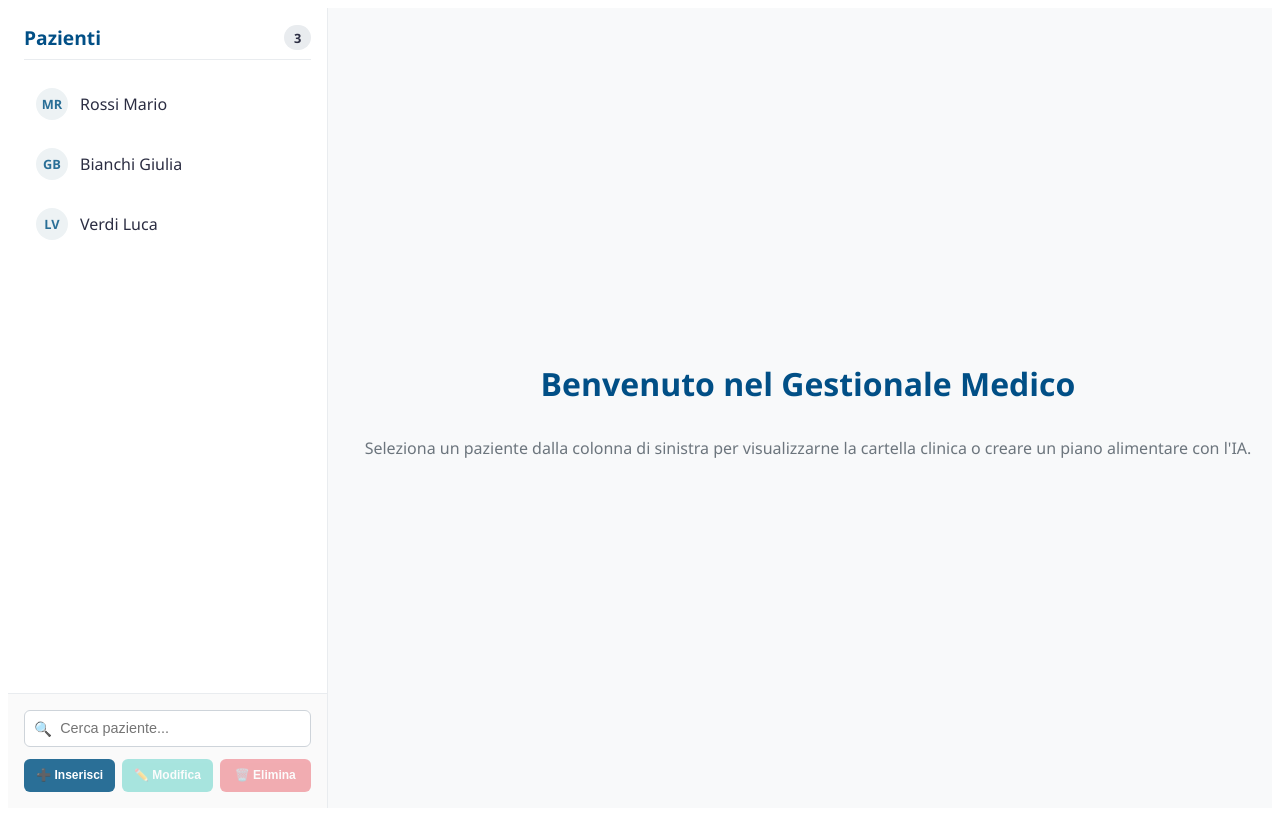
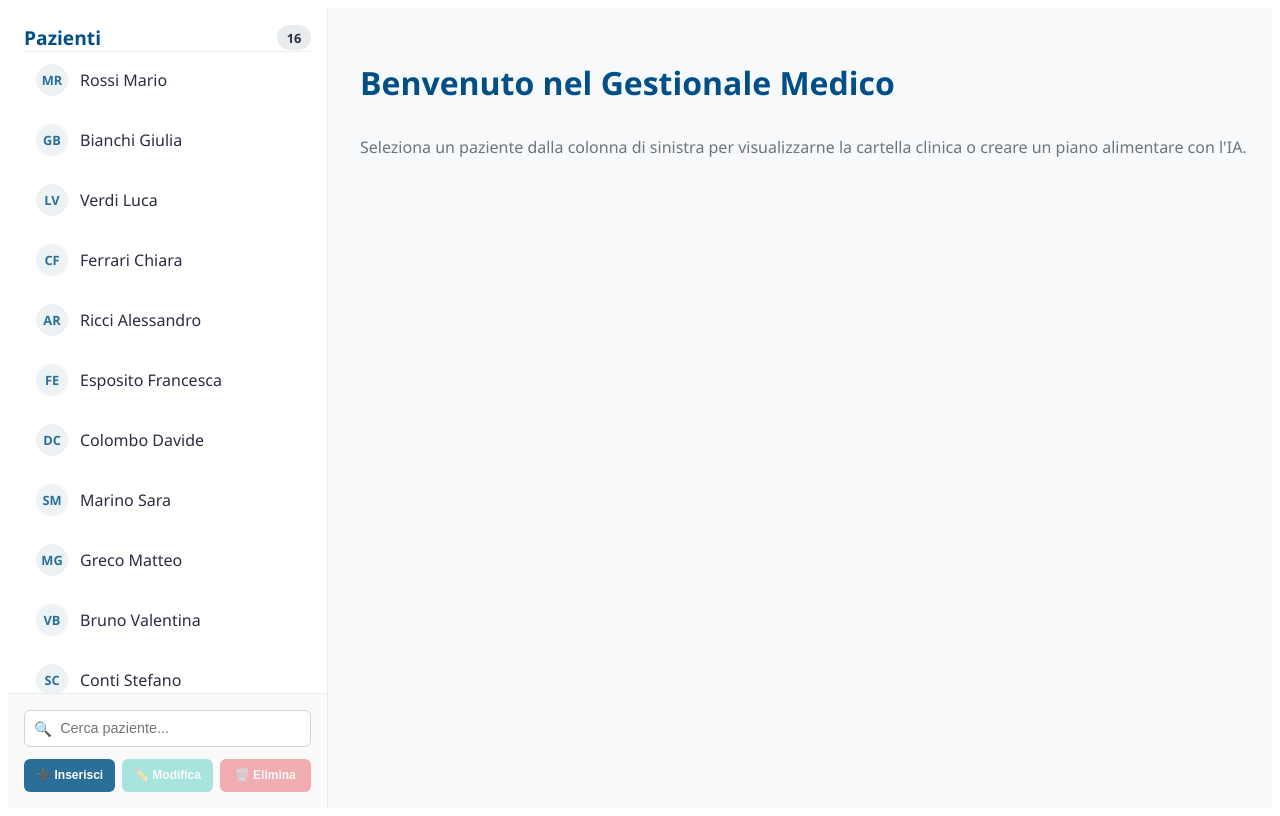
Before and after one commit to cri-carta/studio_medico, an Angular app in the folder frontend/: page /medico in a window 1280 px wide. Built offline with nearby package versions, Linux system fonts and the light colour scheme.

Commit message:
fix lista pazienti dashboard-medico

```diff
--- a/frontend/src/app/features/medico/dashboard-medico/dashboard-medico.css
+++ b/frontend/src/app/features/medico/dashboard-medico/dashboard-medico.css
@@ -28,7 +28,8 @@
   display: flex;
   flex-direction: column;
   justify-content: space-between; /* Spinge la lista in alto e i controlli in basso */
-  height: 100%;
+  height: 100vh;
+  max-height: 100vh;
   box-sizing: border-box;
 }
 
@@ -37,14 +38,26 @@
   flex-grow: 1;
   overflow-y: auto;
   padding: 1rem;
+  /* Opzionale: Rende la barra di scorrimento più sottile e moderna (funziona su Chrome/Safari/Edge) */
+  scrollbar-width: thin;
+}
+/* 3. Opzionale: Rendi la scrollbar visivamente coordinata con il tuo stile */
+.lista-pazienti-scroll::-webkit-scrollbar {
+  width: 6px; /* Larghezza della barra */
+}
+.lista-pazienti-scroll::-webkit-scrollbar-track {
+  background: transparent; /* Sfondo del binario */
+}
+.lista-pazienti-scroll::-webkit-scrollbar-thumb {
+  background-color: #ced4da; /* Colore della barra di scorrimento */
+  border-radius: 20px;       /* Smussatura degli angoli della barra */
 }
 
 .lista-header {
   display: flex;
   justify-content: space-between;
   align-items: center;
-  margin-bottom: 1rem;
-  padding-bottom: 0.5rem;
+  /* padding-bottom: 0.5rem; */
   border-bottom: 1px solid var(--border-color);
 }
 
@@ -178,10 +191,7 @@
 .placeholder-content {
   display: flex;
   flex-direction: column;
-  justify-content: center;
-  align-items: center;
   height: 100%;
-  text-align: center;
   color: var(--text-muted);
 }
 
@@ -197,3 +207,32 @@
   font-style: italic;
   font-size: 0.9rem;
 }
+
+.dati-anagrafici {
+  display: grid;
+  grid-template-columns: repeat(3, 1fr);
+  gap: 0.4rem;
+}
+
+.field {
+  display: flex;
+  align-items: center;
+  margin-bottom: 1rem;
+}
+
+.field label {
+  display: inline-block;
+  width: 100px;
+  color: var(--text-muted);
+  font-weight: 500;
+  font-size: 0.9rem;
+  /* padding-right: 10px; */
+  box-sizing: border-box;
+  text-align: center;
+}
+
+input[readonly] {
+  background-color: #f0f4f8;
+  cursor: default;
+  pointer-events: none;
+}
--- a/frontend/src/app/features/medico/dashboard-medico/dashboard-medico.html
+++ b/frontend/src/app/features/medico/dashboard-medico/dashboard-medico.html
@@ -1,7 +1,5 @@
 <div class="dashboard-layout">
-
   <aside class="sidebar-pazienti">
-
     <div class="lista-pazienti-scroll">
       <div class="lista-header">
         <h2>Pazienti</h2>
@@ -12,7 +10,8 @@
         <div
           class="paziente-item"
           [class.active]="pazienteSelezionatoId === paziente.id"
-          (click)="selezionaPaziente(paziente.id)">
+          (click)="selezionaPaziente(paziente.id)"
+        >
           <div class="avatar">{{ paziente.nome[0] }}{{ paziente.cognome[0] }}</div>
           <span class="paziente-name">{{ paziente.cognome }} {{ paziente.nome }}</span>
         </div>
@@ -24,39 +23,77 @@
     <div class="controlli-basso">
       <div class="search-box">
         <span class="search-icon">🔍</span>
-        <input
-          type="text"
-          placeholder="Cerca paziente..."
-          (input)="onSearch($event)">
+        <input type="text" placeholder="Cerca paziente..." (input)="onSearch($event)" />
       </div>
 
       <div class="action-buttons-grid">
-        <button class="btn-ctrl btn-add" (click)="aggiungiPaziente()" title="Aggiungi nuovo paziente">
+        <button
+          class="btn-ctrl btn-add"
+          (click)="aggiungiPaziente()"
+          title="Aggiungi nuovo paziente"
+        >
           ➕ Inserisci
         </button>
-        <button class="btn-ctrl btn-edit" [disabled]="!pazienteSelezionatoId" (click)="modificaPaziente()" title="Modifica dati paziente selezionato">
+        <button
+          class="btn-ctrl btn-edit"
+          [disabled]="!pazienteSelezionatoId"
+          (click)="modificaPaziente()"
+          title="Modifica dati paziente selezionato"
+        >
           ✏️ Modifica
         </button>
-        <button class="btn-ctrl btn-delete" [disabled]="!pazienteSelezionatoId" (click)="eliminaPaziente()" title="Elimina paziente selezionato">
+        <button
+          class="btn-ctrl btn-delete"
+          [disabled]="!pazienteSelezionatoId"
+          (click)="eliminaPaziente()"
+          title="Elimina paziente selezionato"
+        >
           🗑️ Elimina
         </button>
       </div>
     </div>
-
   </aside>
 
   <main class="contenuto-destra">
-    @if (pazienteSelezionatoId) {
+    @if (pazienteSelezionatoId && pazienteSelezionato) {
       <div class="placeholder-content">
-        <h1>Scheda Paziente ID: {{ pazienteSelezionatoId }}</h1>
-        <p>Qui verranno visualizzati l'anamnesi, l'altezza, gli obiettivi e i grafici delle visite/peso.</p>
+        <h1 style="text-align: center">Scheda Paziente ID: {{ pazienteSelezionatoId }}</h1>
+        <br />
+        <div class="dati-anagrafici">
+          <div class="field">
+            <label>Nome</label>
+            <input type="text" [value]="pazienteSelezionato.nome" readonly />
+          </div>
+          <div class="field">
+            <label>Altezza</label>
+            <input type="text" [value]="pazienteSelezionato.altezza" readonly />
+          </div>
+          <div class="field">
+            <label>Data Nascita</label>
+            <input
+              type="text"
+              [value]="pazienteSelezionato.data_nascita | date: 'dd/MM/yyyy'"
+              readonly
+            />
+          </div>
+          <div class="field">
+            <label>Cognome</label>
+            <input type="text" [value]="pazienteSelezionato.cognome" readonly />
+          </div>
+          <div class="field">
+            <label>Obiettivo</label>
+            <input type="text" [value]="pazienteSelezionato.obiettivo" readonly />
+          </div>
+        </div>
       </div>
     } @else {
       <div class="placeholder-content">
         <h1>Benvenuto nel Gestionale Medico</h1>
-        <p>Seleziona un paziente dalla colonna di sinistra per visualizzarne la cartella clinica o creare un piano alimentare con l'IA.</p>
+        <p>
+          Seleziona un paziente dalla colonna di sinistra per visualizzarne la cartella clinica o
+          creare un piano alimentare con l'IA.
+        </p>
       </div>
     }
   </main>
-
 </div>
--- a/frontend/src/app/features/medico/dashboard-medico/dashboard-medico.ts
+++ b/frontend/src/app/features/medico/dashboard-medico/dashboard-medico.ts
@@ -14,13 +14,29 @@ export class DashboardMedicoComponent implements OnInit {
   pazienti: Paziente[] = [
     { id: 1, medico_id: 4, nome: 'Mario', cognome: 'Rossi', data_nascita: new Date('1985-04-12'), altezza: 178, obiettivo: 'Dimagrimento' },
     { id: 2, medico_id: 4, nome: 'Giulia', cognome: 'Bianchi', data_nascita: new Date('1992-11-23'), altezza: 165, obiettivo: 'Ipertrofia' },
-    { id: 3, medico_id: 4, nome: 'Luca', cognome: 'Verdi', data_nascita: new Date('1978-07-05'), altezza: 180, obiettivo: 'Mantenimento' }
+    { id: 3, medico_id: 4, nome: 'Luca', cognome: 'Verdi', data_nascita: new Date('1978-07-05'), altezza: 180, obiettivo: 'Mantenimento' },
+    { id: 4, medico_id: 4, nome: 'Chiara', cognome: 'Ferrari', data_nascita: new Date('1990-03-18'), altezza: 162, obiettivo: 'Dimagrimento' },
+    { id: 5, medico_id: 4, nome: 'Alessandro', cognome: 'Ricci', data_nascita: new Date('1983-09-07'), altezza: 183, obiettivo: 'Ipertrofia' },
+    { id: 6, medico_id: 4, nome: 'Francesca', cognome: 'Esposito', data_nascita: new Date('1995-01-30'), altezza: 168, obiettivo: 'Mantenimento' },
+    { id: 7, medico_id: 4, nome: 'Davide', cognome: 'Colombo', data_nascita: new Date('1980-06-14'), altezza: 176, obiettivo: 'Dimagrimento' },
+    { id: 8, medico_id: 4, nome: 'Sara', cognome: 'Marino', data_nascita: new Date('1998-12-02'), altezza: 170, obiettivo: 'Ipertrofia' },
+    { id: 9, medico_id: 4, nome: 'Matteo', cognome: 'Greco', data_nascita: new Date('1975-08-21'), altezza: 174, obiettivo: 'Mantenimento' },
+    { id: 10, medico_id: 4, nome: 'Valentina', cognome: 'Bruno', data_nascita: new Date('1993-05-09'), altezza: 160, obiettivo: 'Dimagrimento' },
+    { id: 11, medico_id: 4, nome: 'Stefano', cognome: 'Conti', data_nascita: new Date('1987-02-25'), altezza: 181, obiettivo: 'Ipertrofia' },
+    { id: 12, medico_id: 4, nome: 'Elena', cognome: 'Mancini', data_nascita: new Date('1996-10-11'), altezza: 166, obiettivo: 'Mantenimento' },
+    { id: 9, medico_id: 4, nome: 'Matteo', cognome: 'Greco', data_nascita: new Date('1975-08-21'), altezza: 174, obiettivo: 'Mantenimento' },
+    { id: 10, medico_id: 4, nome: 'Valentina', cognome: 'Bruno', data_nascita: new Date('1993-05-09'), altezza: 160, obiettivo: 'Dimagrimento' },
+    { id: 11, medico_id: 4, nome: 'Stefano', cognome: 'Conti', data_nascita: new Date('1987-02-25'), altezza: 181, obiettivo: 'Ipertrofia' },
+    { id: 12, medico_id: 4, nome: 'Elena', cognome: 'Mancini', data_nascita: new Date('1996-10-11'), altezza: 166, obiettivo: 'Mantenimento' }
   ];
 
   pazientiFiltrati: Paziente[] = [];
 
-  // Tiene traccia del paziente attualmente selezionato nella colonna di sinistra
+  // Tiene traccia dell'ID del paziente attualmente selezionato nella colonna di sinistra
   pazienteSelezionatoId: number | null = null;
+
+  // Variabile che contiene l'oggetto completo del paziente da mostrare a destra
+  pazienteSelezionato: Paziente | null = null;
 
   ngOnInit(): void {
     this.pazientiFiltrati = this.pazienti;
@@ -36,9 +52,10 @@ export class DashboardMedicoComponent implements OnInit {
 
   selezionaPaziente(id: number): void {
     this.pazienteSelezionatoId = id;
+    this.pazienteSelezionato = this.pazienti.find(p => p.id === id) || null;
   }
 
-  // Funzioni dei 3 pulsanti in basso
+  // CRUD pulsanti in basso
   aggiungiPaziente(): void {
     console.log('Azione: Apertura form/modale per Nuovo Paziente');
   }
@@ -55,7 +72,8 @@ export class DashboardMedicoComponent implements OnInit {
       // Logica per rimuovere l'elemento dall'array (finto) per feedback visivo immediato
       this.pazienti = this.pazienti.filter(p => p.id !== this.pazienteSelezionatoId);
       this.pazientiFiltrati = this.pazienti;
-      this.pazienteSelezionatoId = null; // Reset selezione
+      this.pazienteSelezionatoId = null;
+      this.pazienteSelezionato = null;
     }
   }
 }
```
